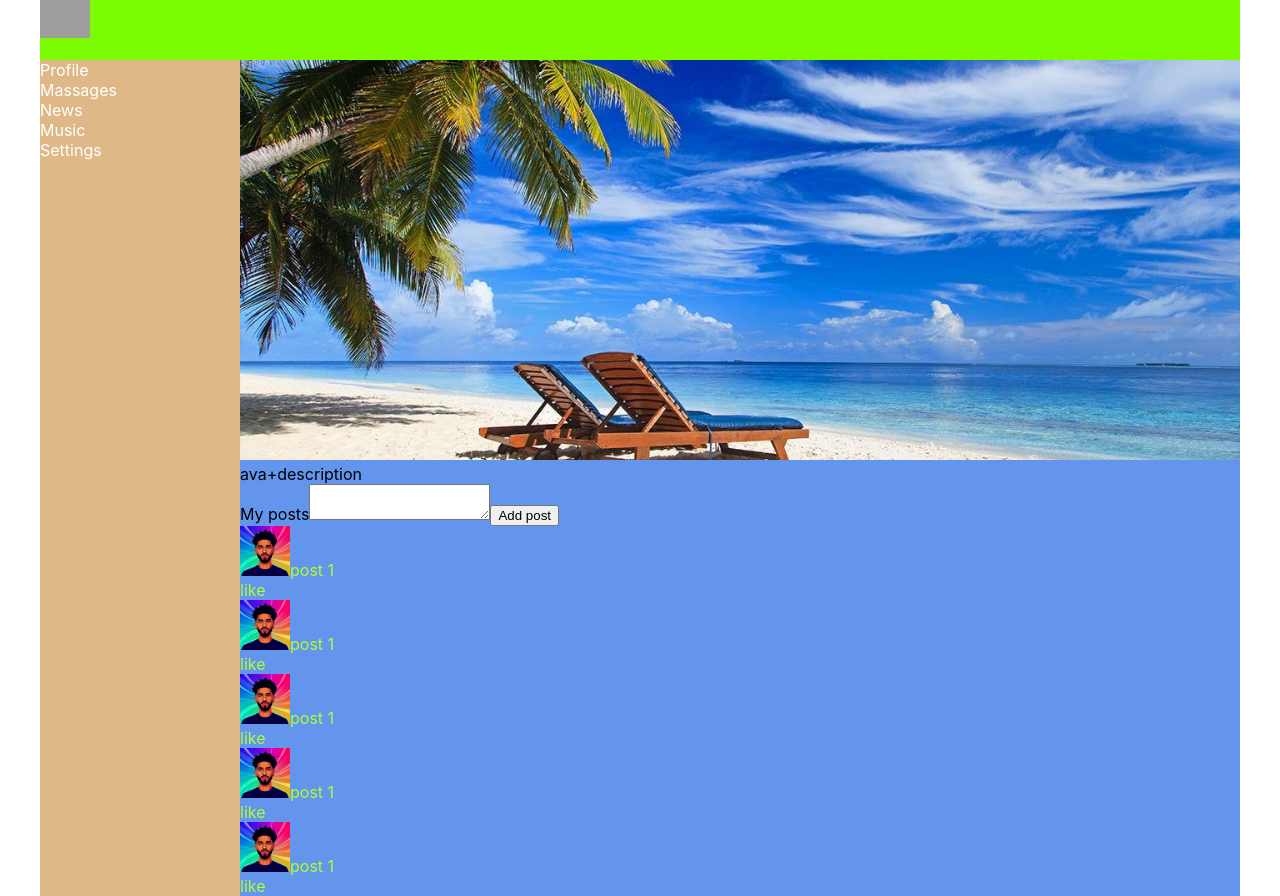
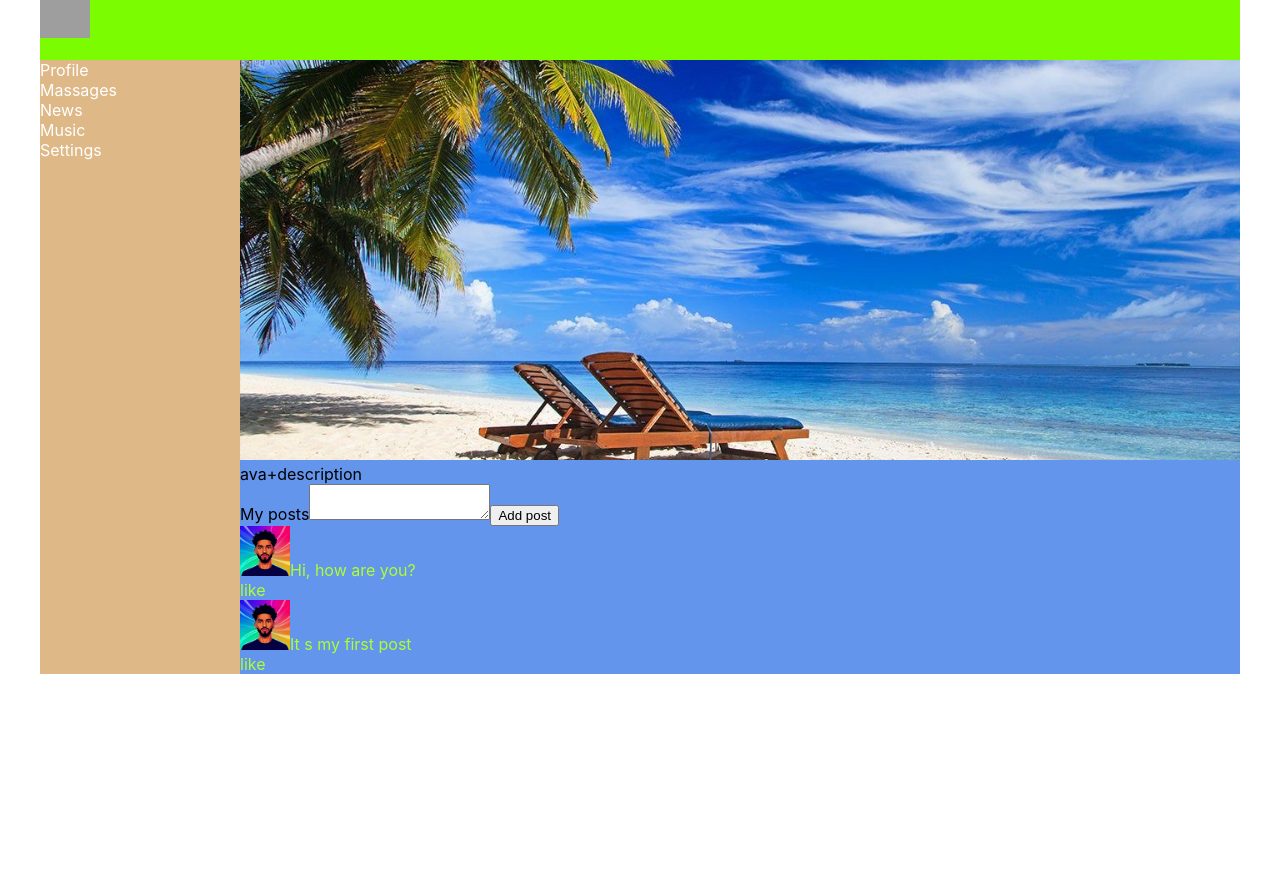
Before and after one commit to Alex-Hab/it-kamasutra, a React (Create React App) app: page / in a window 1280 px wide. After the commit the page ends 800 px from the top, so only its background shows below. Built offline with nearby package versions, Linux system fonts and the light colour scheme; grey boxes are pictures that could not be loaded.

Commit message:
2025-06-14

```diff
--- a/src/components/Profile/MyPosts/MyPosts.jsx
+++ b/src/components/Profile/MyPosts/MyPosts.jsx
@@ -9,11 +9,9 @@
 		<button>Add post</button>
 
 		<div className={s.posts}>
-			<Post />
-			<Post />
-			<Post />
-			<Post />
-			<Post />
+			<Post message='Hi, how are you?' />
+			<Post message="It s my first post" />
+
 		</div>
 	</div>
 	)
--- a/src/components/Profile/MyPosts/Post/Post.jsx
+++ b/src/components/Profile/MyPosts/Post/Post.jsx
@@ -1,11 +1,13 @@
 import React from 'react';
 import s from './Post.module.css';
 import myImage_avatar1 from '../avatar_1.jpeg';
-const Post = () => {
+const Post = (props) => {
+
+
 	return (
 		<div className={s.item}>
 			<img src={myImage_avatar1} alt="avatar_1.jpeg" />
-			post 1
+			{props.message}
 			<div>
 				<span>like</span>
 			</div>
```
